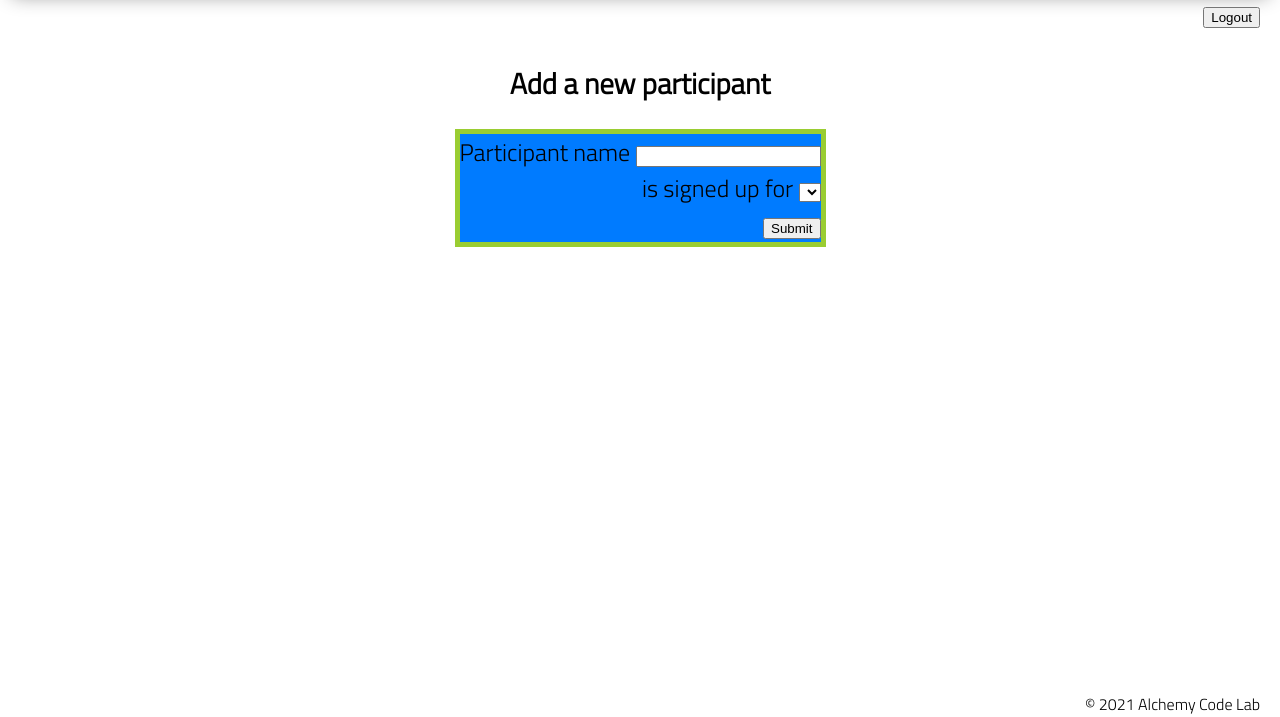
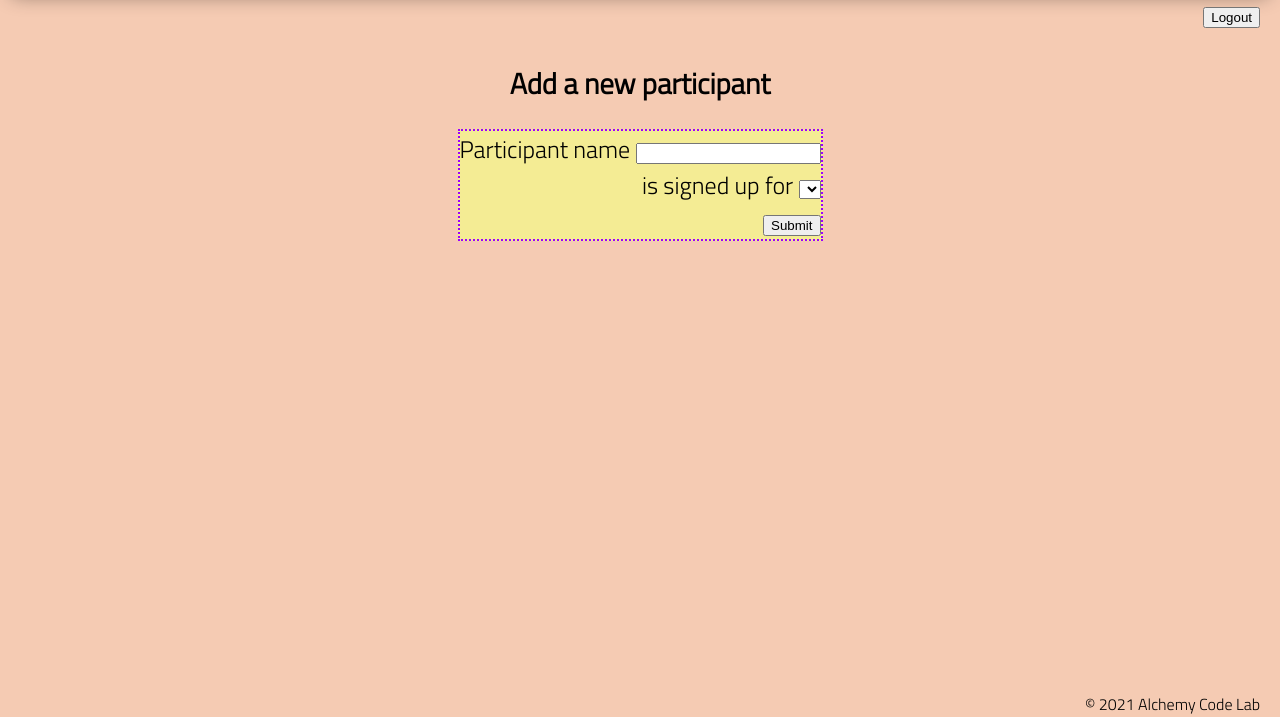
Before and after one commit to JeffreyAllison/scratchSBworkshoporg, a plain HTML site: page create/index.html in a window 1280 px wide. Shown: the part 83-800 px from the top of the page. Drawn offline with nearby package versions, Linux system fonts and the light colour scheme; no server answers.

Commit message:
updated CSS elements

```diff
--- a/styles/style.css
+++ b/styles/style.css
@@ -18,7 +18,7 @@ body {
   --footer-height: 25px;
 
   font-family: 'Titillium Web', sans-serif;
-  background-color: var(--color2);
+  background-color: rgb(245, 203, 179)
 }
 
 main {
@@ -162,15 +162,15 @@ footer {
 .participant {
   margin: 3px;
   padding: 3px;
-  border: dotted 2px rgb(0, 123, 255);
+  border: solid 2px rgb(89, 0, 255);
   cursor: pointer;
 }
 
 .participant-form {
   font-size: 1.5rem;
   text-align: right;
-  border: solid 5px yellowgreen;
-  background-color: rgb(0, 123, 255);
+  border: dotted 2px rgb(157, 0, 255);
+  background-color: rgb(244, 236, 148);
 }
 
 .participant-form label {
```
Also changed, not shown: workshops/index.html (+1 -1 lines).
